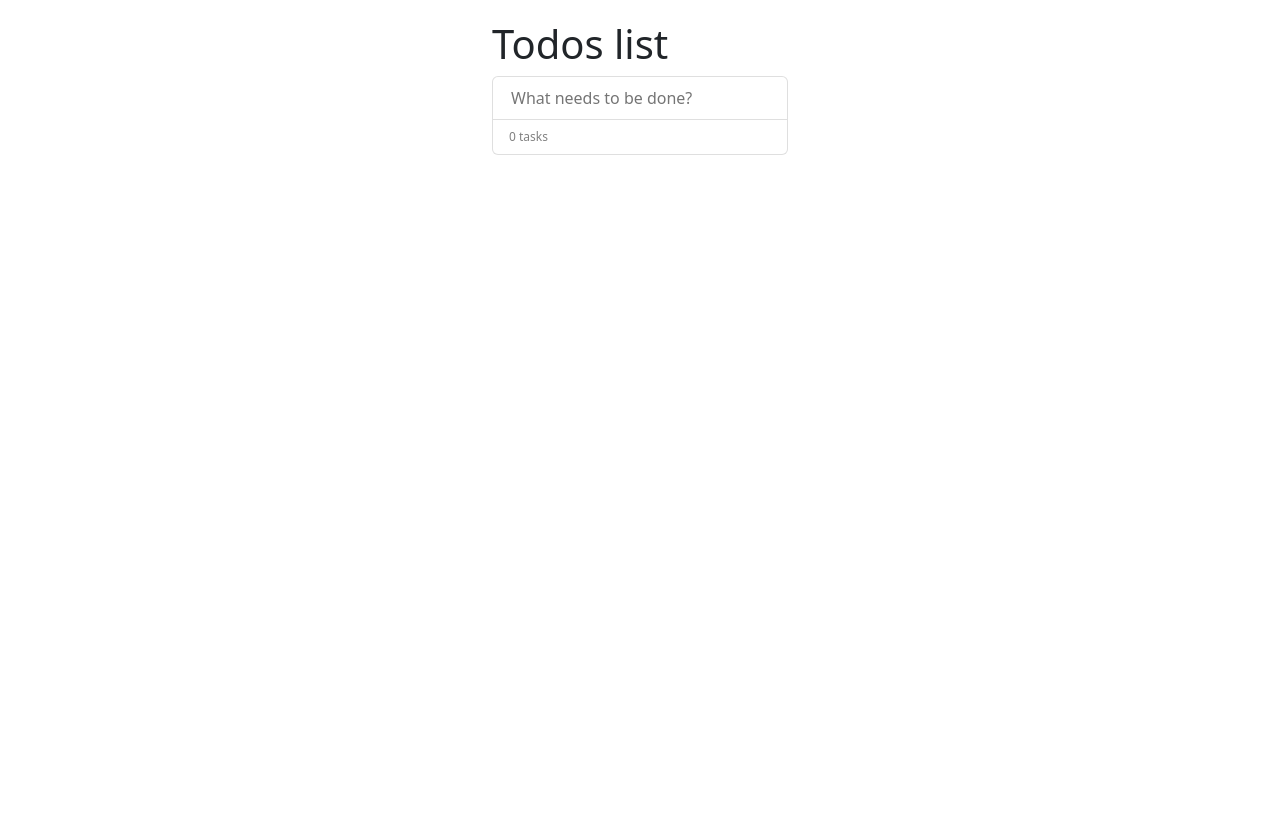
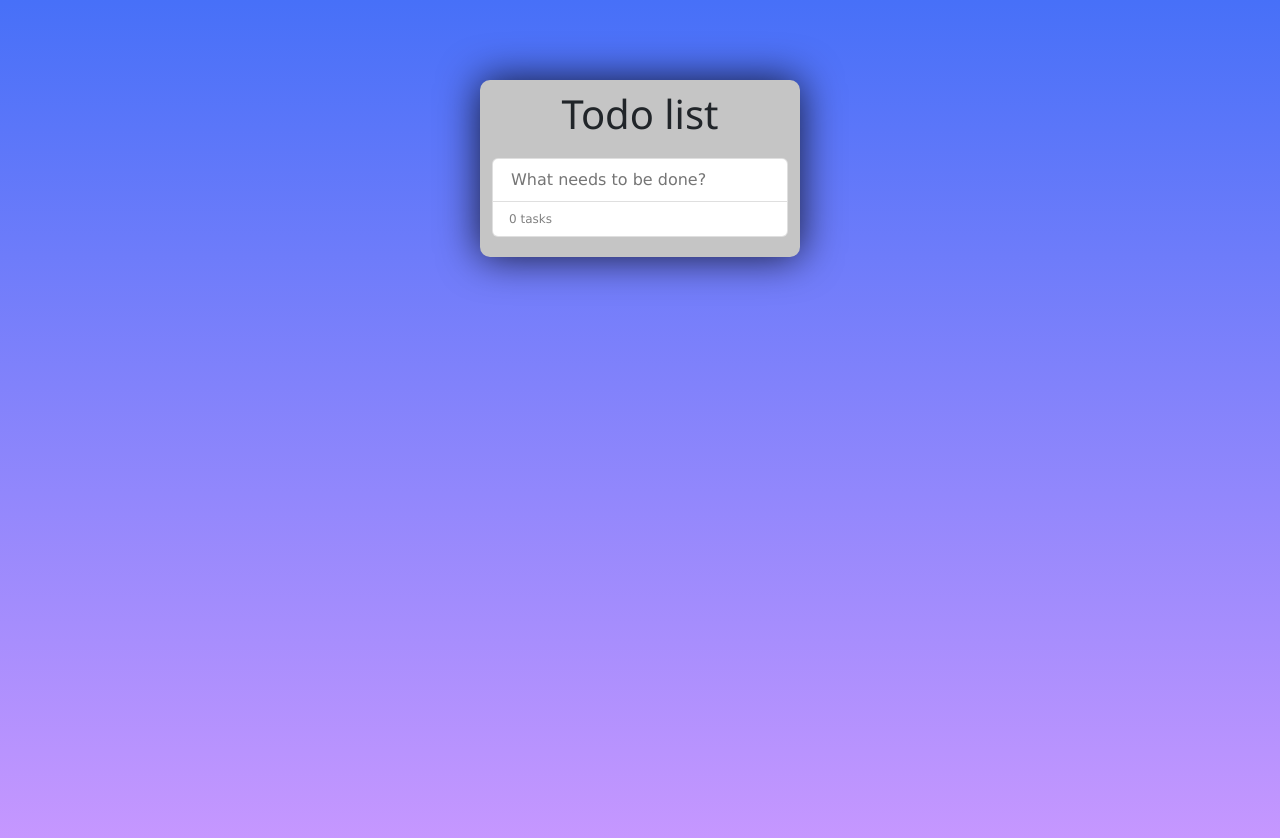
Before and after one commit to 4GeeksAcademy/denis9diaz-todos, a React app: page / in a window 1280 px wide. Before the commit the page ends 800 px from the top, so only its background shows below. Built offline with nearby package versions, Linux system fonts and the light colour scheme.

Commit message:
terminado

```diff
--- a/src/js/component/home.js
+++ b/src/js/component/home.js
@@ -12,7 +12,7 @@ const Home = () => {
 	}
 	return (
 		<div className="list container">
-			<h1 className="title">Todos list</h1>
+			<h1 className="title">Todo list</h1>
 			<ul className="list-group">
 				<li className="list-group-item"><input onKeyDown={inputKeyPress} type="text" placeholder="What needs to be done?" value={input} onChange={(e) => {
 					setInput(e.target.value)
--- a/src/styles/index.css
+++ b/src/styles/index.css
@@ -1,11 +1,21 @@
-.list {
-    margin-top: 20px;
-    width: 25%;
+body {
+  background: linear-gradient(to bottom, #4770f8, #cc99ff);
+  background-repeat: no-repeat;
+  background-size: 100%, 100%;
+  height: 100vh;
 }
 
 input {
   border: none;
   width: 100%;
+}
+
+.list {
+  margin-top: 80px;
+  width: 25%;
+  box-shadow: 0 0 40px rgba(0, 0, 0, 0.8);
+  background: rgb(197, 197, 197);
+  border-radius: 10px;
 }
 
 .deleteButton {
@@ -26,3 +36,15 @@ input {
   font-size: 12px;
   color: grey;
 }
+
+.list-group {
+  margin-top: 20px;
+  padding-bottom: 20px;
+  font-family: Verdana, Geneva, Tahoma, sans-serif;
+}
+
+.title{
+  text-align: center;
+  font-family:'Segoe UI', Tahoma, Geneva, Verdana, sans-serif;
+  padding-top: 10px;
+}
```
Also changed, not shown: agenda.ico (added). Lines whose indentation alone changed are shown as unchanged.
